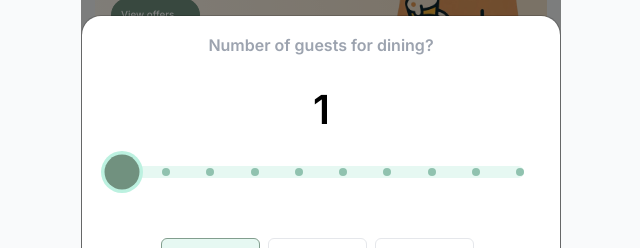
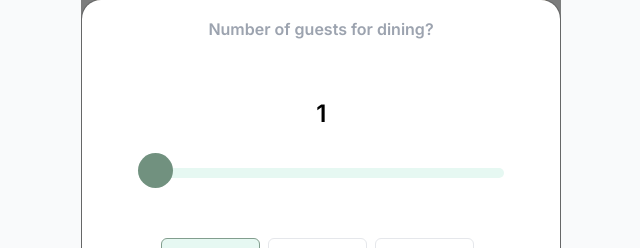
Before and after one commit to shubham78747/Flavify, a React (Create React App) app: page / in a window 1280 px wide. Both pictures are taken after a click on the element "Table Number : 5". Shown: the part 397-645 px from the top of the page, without its empty margins (319-959 px from the left). Built offline with nearby package versions, Linux system fonts and the light colour scheme; no server answers; some icons are missing.

Commit message:
range slider

```diff
--- a/src/Component/HomePageComponent/TableTitle/TableTitle.css
+++ b/src/Component/HomePageComponent/TableTitle/TableTitle.css
@@ -12,6 +12,7 @@
     align-items: center;
     gap: 8px;
     margin: 0;
+    cursor: pointer;
 }
 
 .maintitle.d-flex {
@@ -22,6 +23,7 @@
 .maintitle.d-flex a {
     margin-left: auto;
 }
-.table-number:hover{
+
+.table-number:hover {
     cursor: pointer;
 }
--- a/src/Pages/HomePage/HomePage.css
+++ b/src/Pages/HomePage/HomePage.css
@@ -203,3 +203,87 @@ body .modal-content {
 .itemdetails.mb-5 .col-lg-4 {
     width: 40%;
 }
+
+
+
+
+
+
+
+
+
+.progress-container {
+    display: flex;
+    flex-direction: column;
+    align-items: center;
+    width: 100%;
+    padding: 20px;
+}
+
+.progress-number {
+    font-size: 24px;
+    margin-bottom: 10px;
+}
+
+.progress-bar {
+    width: 80%;
+    position: relative;
+    margin-bottom: 20px;
+}
+
+.progress-line {
+    display: flex;
+    justify-content: space-between;
+    position: absolute;
+    top: 50%;
+    width: 100%;
+    transform: translateY(-50%);
+    pointer-events: none;
+    /* Prevents interfering with slider */
+}
+
+.progress-circle {
+    width: 10px;
+    height: 10px;
+    background-color: lightgray;
+    border-radius: 50%;
+    transition: background-color 0.3s ease;
+    pointer-events: none;
+    /* Prevents interfering with slider */
+}
+
+.progress-circle.active {
+    background-color: green;
+}
+
+.progress-slider {
+    width: 90%;
+    -webkit-appearance: none;
+    /* Remove default styles */
+    appearance: none;
+    background: #e6f8f2;
+    /* Make the track transparent */
+    cursor: pointer;
+    height: 10px;
+    border-radius: 4rem;
+    margin-top: 20px;
+}
+
+.progress-slider::-webkit-slider-thumb {
+    -webkit-appearance: none;
+    appearance: none;
+    width: 35px;
+    height: 35px;
+    background: #71917f;
+    border-radius: 50%;
+    margin-top: -5px;
+    /* Center the thumb vertically with the circles */
+}
+
+
+.progress-slider::-moz-range-thumb {
+    width: 20px;
+    height: 20px;
+    background: green;
+    border-radius: 50%;
+}
--- a/src/Pages/HomePage/HomePage.jsx
+++ b/src/Pages/HomePage/HomePage.jsx
@@ -42,7 +42,7 @@ function HomePage() {
                 diet: activeCategory,
             }
             const response = await postcustomerpreference(header)
-            if(response?.data) {
+            if (response?.data) {
                 setTableNom();
                 handleClose();
             }
@@ -66,7 +66,7 @@ function HomePage() {
 
 
     useEffect(() => {
-        if(tablenom) {
+        if (tablenom) {
             handletable(tablenom)
         }
     }, [tablenom])
@@ -74,6 +74,13 @@ function HomePage() {
     const handletable = (table_id) => {
         dispatch(fetchtable(table_id))
     }
+
+    const steps = 10; // Define the total number of steps
+
+    // Handler to sync slider changes
+    const handleSliderChange = (event) => {
+        setCurrentStep(Number(event.target.value));
+    };
 
     // List of dummy people for selection (you can replace this with actual data)
 
@@ -102,19 +109,17 @@ function HomePage() {
                             <div className="progress-number">{currentStep}</div>
 
                             {/* Progress bar */}
-                            <div className="progress-bar">
-                                <div className="progress-line">
-                                {[1, 2, 3, 4, 5, 6, 7, 8, 9, 10].map(step => (
-                                        <div
-                                            key={step}
-                                            className={`progress-circle ${step <= currentStep ? 'active' : ''}`}
-                                            onClick={() => setCurrentStep(step)}
-                                        ></div>
-                                    ))}
-                                </div>
-                            </div>
 
 
+                            {/* Range Slider */}
+                            <input
+                                type="range"
+                                min="1"
+                                max={steps}
+                                value={currentStep}
+                                onChange={handleSliderChange}
+                                className="progress-slider"
+                            />
                         </div>
                         <ul className='selectcategories'>
                             <li className={activeCategory === 'V' ? 'active' : ''}>
```
